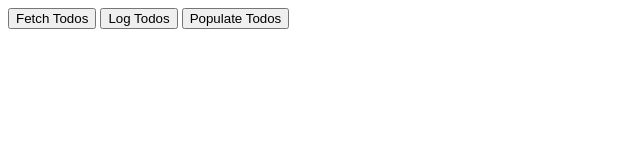
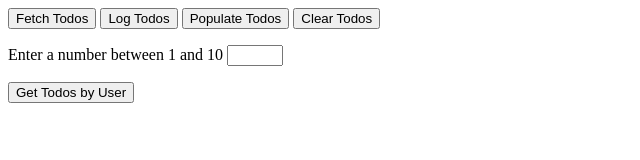
Before and after one commit to NikSankovich/Dummy-Data-Todo-List, a plain HTML site: page index.html in a window 1280 px wide. Shown: the whole page, without its empty margins (0-640 px from the left). Drawn offline with Linux system fonts and the light colour scheme.

Commit message:
filter branch

```diff
--- a/app.js
+++ b/app.js
@@ -42,3 +42,51 @@ const populateTodos = () => {
     }
 
 }
+
+const getByUser = () => {
+    //clear the previous todos from the list
+    clearTodos();
+
+    //need the value from the HTML input (num_input)
+    const numInput = document.getElementById('num-input').valueAsNumber
+
+    // console.log(numInput)
+
+    //filter where userId = num-input
+    //populate the li's with the filtered list
+    //stores the currently filtered todos in a variable
+
+    const filteredArray = arrayOfTodos.filter((arr) => arr.userId == numInput)
+
+    for (let i = 0; i < filteredArray.length; i++) {
+
+        // find the ol by ID and put it in a variable
+        let todoList = document.getElementById('todo-list');
+
+        //create an element for a list item - li
+        let todoItem = document.createElement('LI');
+
+        //create the text element for the title
+        let todoTitle = document.createTextNode(filteredArray[i].userId + " " + filteredArray[i].title);
+
+        //put the list item in the ol
+        todoItem.appendChild(todoTitle);
+        todoList.appendChild(todoItem);
+    }
+}
+
+const clearTodos = () => {
+
+    const todos = document.getElementsByTagName("OL")
+
+    // loops over the HTML Collection of LIs and clears out the todos
+    for (i = 0; i < todos.length; i++) {
+
+        // will log out the id of each todo as it loops over them.
+        console.log(todos[i].id)
+
+        // sets the innerHTML to null to replace the todos
+        todos[i].innerHTML = null
+
+    }
+}
--- a/index.html
+++ b/index.html
@@ -14,6 +14,14 @@
     <button onclick="fetchTodos()">Fetch Todos</button>
     <button onclick="logTodos()">Log Todos</button>
     <button onclick="populateTodos()">Populate Todos</button>
+    <button onclick="clearTodos()">Clear Todos</button>
+
+    <p>
+        <label for="num-input">Enter a number between 1 and 10</label>
+        <input type="number" name="num-input" id="num-input" min="1" max="10">
+    </p>
+
+    <button onclick="getByUser()">Get Todos by User</button>
     <ol id="todo-list">
         <!-- LIs will go here -->
     </ol>
```
